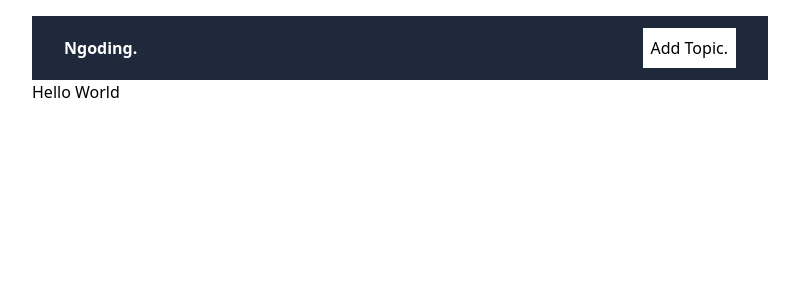
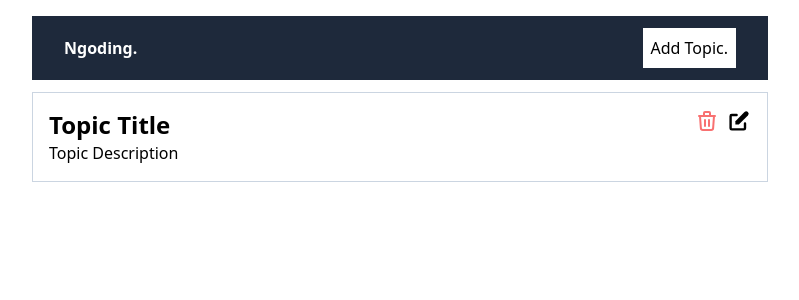
Before and after one commit to DikyGIT/crud-next-topic-list-app, a Next.js app: page / in a window 1280 px wide. Shown: the top 300 px of the page, without its empty margins (240-1039 px from the left). Built offline with nearby package versions, Linux system fonts and the light colour scheme.

Commit message:
Topic List UI

```diff
--- a/app/page.jsx
+++ b/app/page.jsx
@@ -1,5 +1,9 @@
-import Image from "next/image";
+import TopicList from "@/components/TopicList";
 
 export default function Home() {
-  return <h1>Hello World</h1>;
+  return (
+    <>
+      <TopicList />
+    </>
+  );
 }
--- /dev/null
+++ b/components/RemoveBtn.jsx
@@ -0,0 +1,11 @@
+import { HiOutlineTrash } from "react-icons/hi";
+
+const RemoveBtn = () => {
+  return (
+    <button className="text-red-400">
+      <HiOutlineTrash size={24} />
+    </button>
+  );
+};
+
+export default RemoveBtn;
--- /dev/null
+++ b/components/TopicList.jsx
@@ -0,0 +1,25 @@
+import Link from "next/link";
+import RemoveBtn from "./RemoveBtn";
+import { HiPencilAlt } from "react-icons/hi";
+
+const TopicList = () => {
+  return (
+    <>
+      <div className="p-4 border border-slate-300 my-3 flex justify-between gap-5 items-start">
+        <div>
+          <h2 className="font-bold text-2xl">Topic Title</h2>
+          <div>Topic Description</div>
+        </div>
+
+        <div className="flex gap-2">
+          <RemoveBtn />
+          <Link href={"/editTopic/123"}>
+            <HiPencilAlt size={24} />
+          </Link>
+        </div>
+      </div>
+    </>
+  );
+};
+
+export default TopicList;
```
